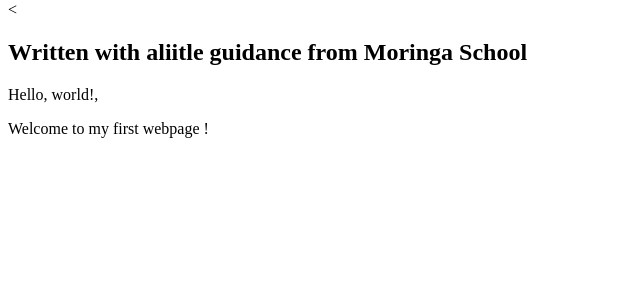
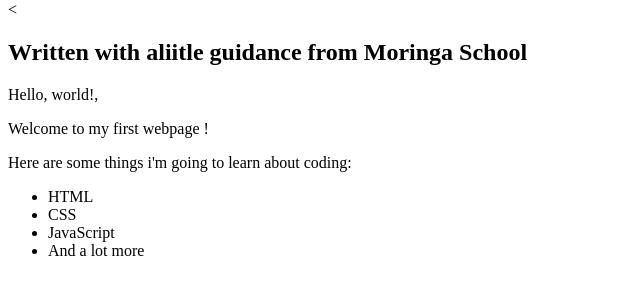
Before and after one commit to kemoik/my-first-webpage, a plain HTML site: page my-first-webpage.html in a window 1280 px wide. Shown: the part 79-374 px from the top of the page, without its empty margins (0-640 px from the left). Drawn offline with Linux system fonts and the light colour scheme.

Commit message:
add list elements

```diff
--- a/my-first-webpage.html
+++ b/my-first-webpage.html
@@ -9,5 +9,12 @@
 
       <p>Hello, world!,</p>
       <p>Welcome to my first webpage !</p>
+      <p>Here are some things i'm going to learn about coding:</p>
+      <ul>
+        <li>HTML</li>
+        <li>CSS</li>
+        <li>JavaScript</li>
+        <li>And a lot more</li>
+      </ul>
   </body>
 </html>
```
